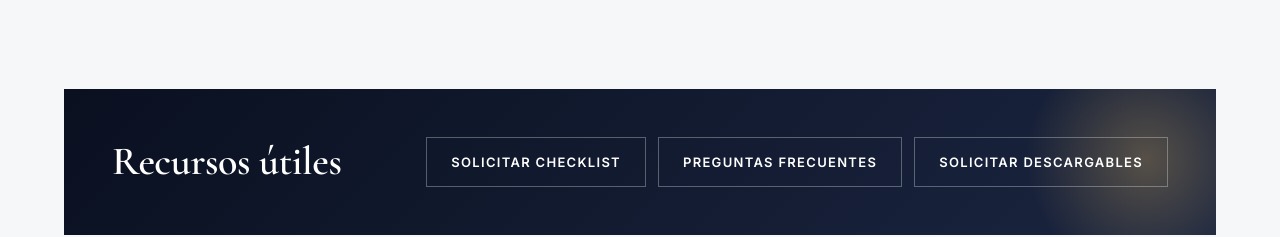
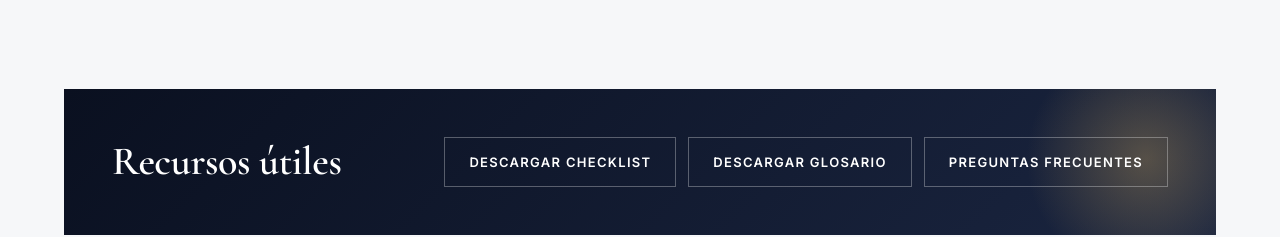
Before and after one commit to PapusPros/despacho-juridico, a plain HTML site: page index.html in a window 1280 px wide. Shown: the part 6280-6517 px from the top of the page. Drawn offline with nearby package versions, Linux system fonts and the light colour scheme.

Commit message:
Agregar descargas de checklist y glosario
Co-authored-by: Copilot <223556219+Copilot@users.noreply.github.com>

```diff
--- a/index.html
+++ b/index.html
@@ -191,7 +191,9 @@
   <section class="bloque" id="recursos">
     <div class="recursos reveal">
       <h2>Recursos útiles</h2>
-      <a href="#contacto">Solicitar checklist</a><a href="#preguntas">Preguntas frecuentes</a><a href="#contacto">Solicitar descargables</a>
+      <a href="recursos/Checklist-Primera-Cita-Dominium-Legal.pdf" download>Descargar checklist</a>
+      <a href="recursos/Glosario-Juridico-Dominium-Legal.pdf" download>Descargar glosario</a>
+      <a href="#preguntas">Preguntas frecuentes</a>
     </div>
   </section>
 
```
Also changed, not shown: 2 other files.
